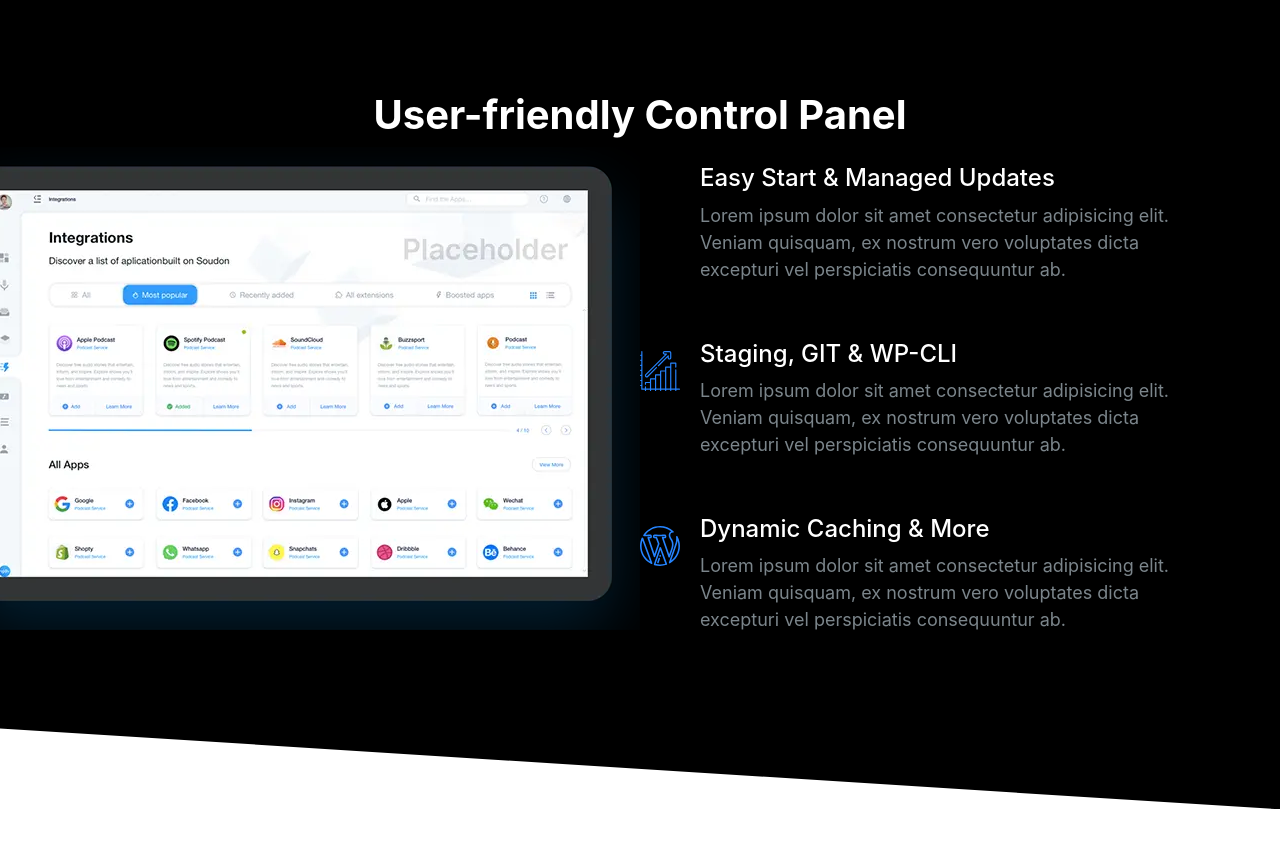
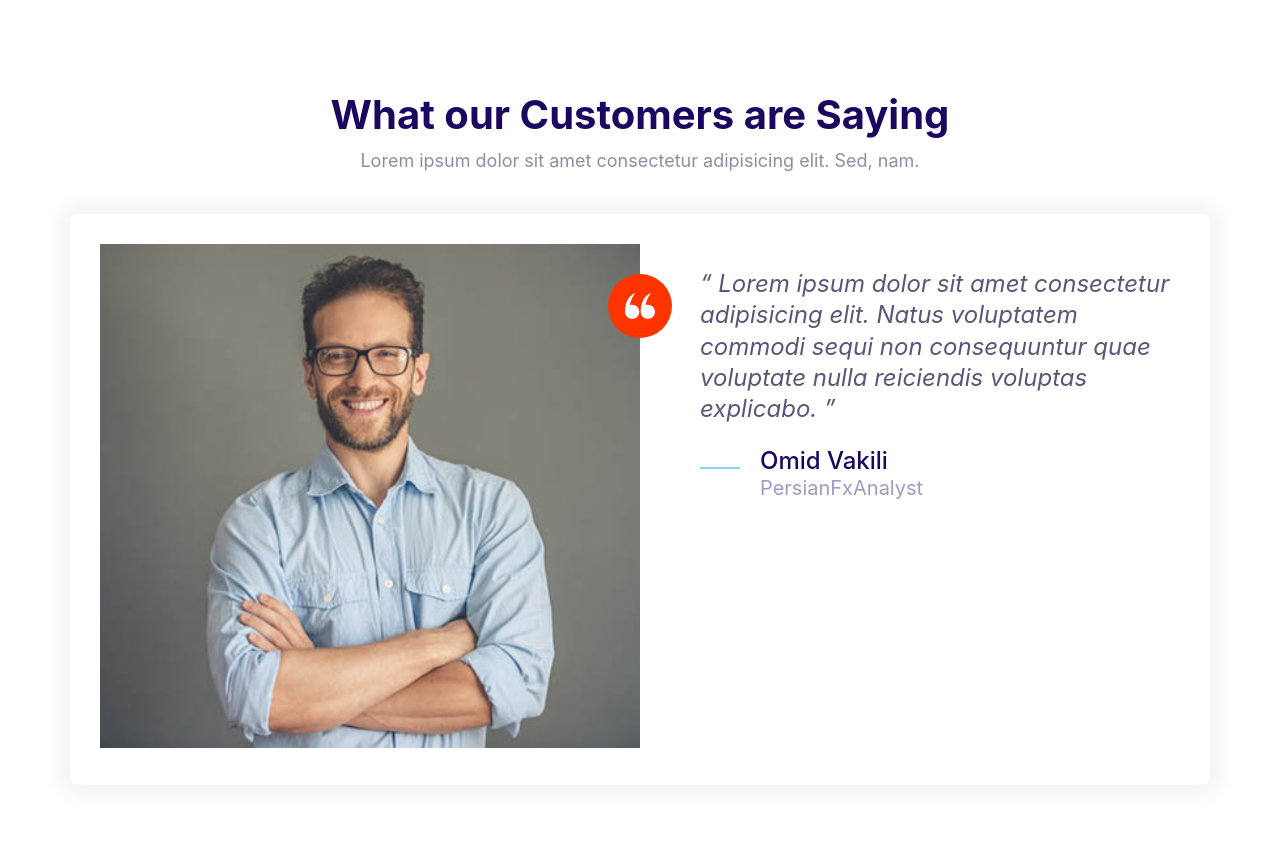
Before and after one commit to omidvkl/HTML-CSS-Project, a plain HTML site: page index.html in a window 1280 px wide. Before the commit the page ends 809 px from the top, so only its background shows below. Drawn offline with Linux system fonts and the light colour scheme.

Commit message:
Build the Testimonial Block component.

```diff
--- a/css/styles.css
+++ b/css/styles.css
@@ -611,6 +611,7 @@ a {
 
 .block__header {
   text-align: center;
+  margin-bottom: 4rem;
 }
 
 .block__heading {
--- a/index.html
+++ b/index.html
@@ -14,79 +14,50 @@
     <link rel="stylesheet" href="css/styles.css" />
   </head>
   <body>
-    <section class="block block--dark block--skewed-right block-showcase">
+    <section class="block">
       <header class="block__header">
-        <h2>User-friendly Control Panel</h2>
+        <h2>What our Customers are Saying</h2>
+        <p>
+          Lorem ipsum dolor sit amet consectetur adipisicing elit. Sed, nam.
+        </p>
       </header>
-      <div class="container grid grid--1x2">
-        <picture class="block-showcase__image">
-          <source
-            type="image/webp"
-            srcset="images/ipad.webp 1x, images/ipad@2x.webp 2x"
-          />
-          <source
-            type="image/png"
-            srcset="images/ipad.png 1x, images/ipad@2x.png 2x"
-          />
-          <img src="images/ipad.png" alt="" />
-        </picture>
-        <ul class="list">
-          <li>
+      <div class="container">
+          <div class="card testimonial">
+            <div class="grid grid--1x2">
+              <div class="testimonial__image">
+                <img src="images/testimonial.jpg" alt="A happy, smiling customer" />
+                <span class="icon-container icon-container--accent">
+                  <svg class="icon icon--white icon--small">
+                    <use xlink:href="images/sprite.svg#quotes"></use>
+                  </svg>
+                </span>
+              </div>
+              <blockquote class="quote">
+                <p class="quote__text">
+                  Lorem ipsum dolor sit amet consectetur adipisicing elit. Natus
+                  voluptatem commodi sequi non consequuntur quae voluptate nulla
+                  reiciendis voluptas explicabo.
+                </p>
+                <footer>
                   <div class="media">
                     <div class="media__image">
-                <svg class="icon icon--primary">
-                  <use xlink:href="images/sprite.svg#snap"></use>
+                      <svg class="icon icon--primary quote__line">
+                        <use xlink:href="images/sprite.svg#line"></use>
                       </svg>
                     </div>
                     <div class="media__body">
-                <h3 class="media__title">Easy Start & Managed Updates</h3>
-                <p>
-                  Lorem ipsum dolor sit amet consectetur adipisicing elit. Veniam
-                  quisquam, ex nostrum vero voluptates dicta excepturi vel
-                  perspiciatis consequuntur ab.
-                </p>
+                      <h3 class="media__title quote__author">Omid Vakili</h3>
+                      <p class="quote__organization">PersianFxAnalyst</p>
                     </div>
                   </div>
-          </li>
-          <li>
-            <div class="media">
-              <div class="media__image">
-                <svg class="icon icon--primary">
-                  <use xlink:href="images/sprite.svg#growth"></use>
-                </svg>
-              </div>
-              <div class="media__body">
-                <h3 class="media__title">Staging, GIT & WP-CLI</h3>
-                <p>
-                  Lorem ipsum dolor sit amet consectetur adipisicing elit. Veniam
-                  quisquam, ex nostrum vero voluptates dicta excepturi vel
-                  perspiciatis consequuntur ab.
-                </p>
+                </footer>
+              </blockquote>
             </div>
           </div>
-          </li>
-          <li>
-            <div class="media">
-              <div class="media__image">
-                <svg class="icon icon--primary">
-                  <use xlink:href="images/sprite.svg#wordpress"></use>
-                </svg>
-              </div>
-              <div class="media__body">
-                <h3 class="media__title">Dynamic Caching & More</h3>
-                <p>
-                  Lorem ipsum dolor sit amet consectetur adipisicing elit. Veniam
-                  quisquam, ex nostrum vero voluptates dicta excepturi vel
-                  perspiciatis consequuntur ab.
-                </p>
-              </div>
-            </div>
-          </li>
-        </ul>
+
+
       </div>
     </section>
-
-
     <script src="js/main.js"></script>
   </body>
 </html>
```
Also changed, not shown: components/testimonial-block.html (added, +40 -0 lines). Lines whose indentation alone changed are shown as unchanged.
